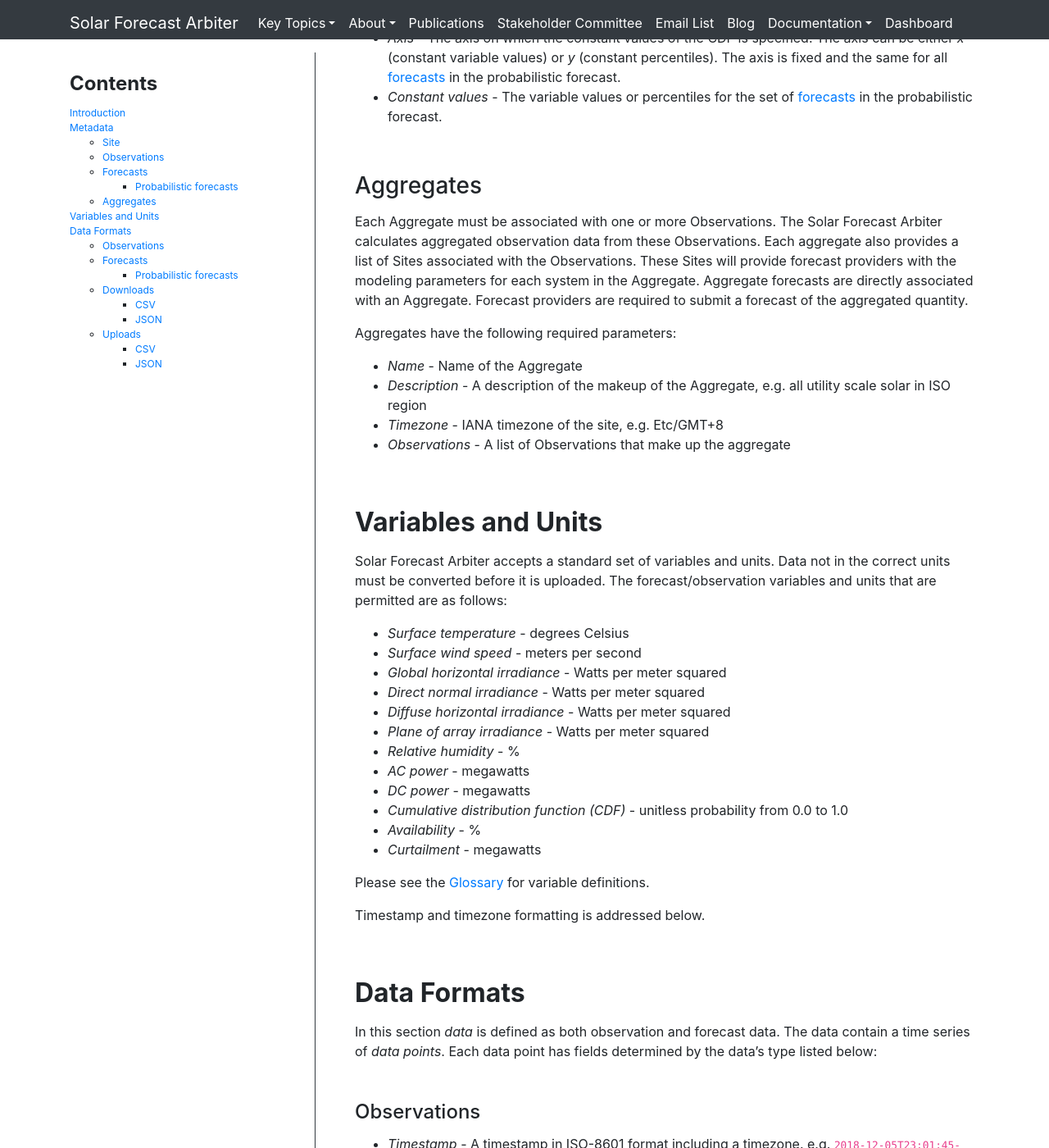
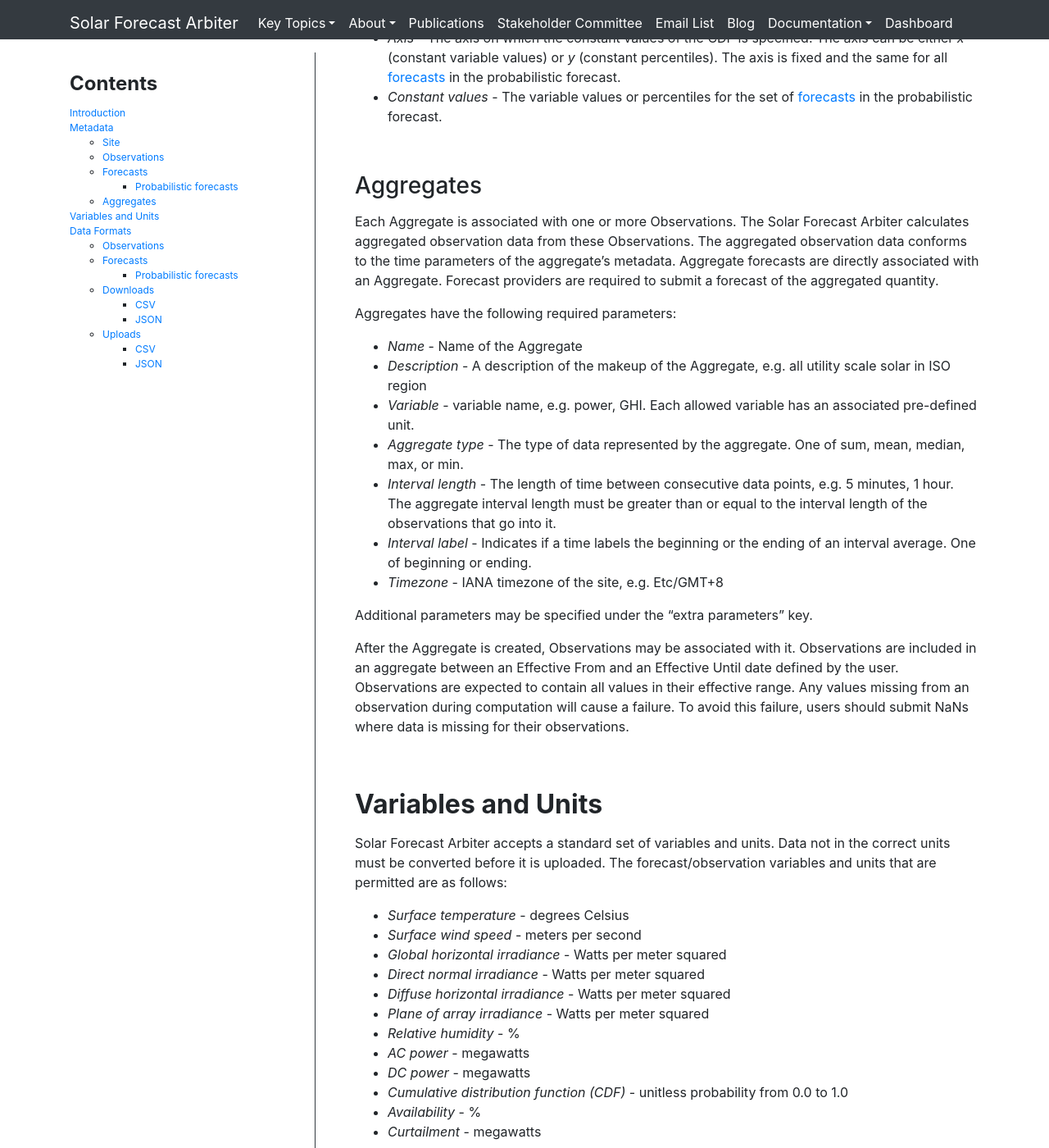
Before and after one commit to SolarArbiter/SolarArbiter.github.io, a Jekyll site: the page built from data_model.md, in a window 1280 px wide and 1400 px high, scrolled down 4520 px. Shown: the whole window at 82% size. Built offline with Jekyll 4.4.1, drawn with Linux system fonts in a browser that asks for light colours; our own code applies the rules of GitHub Pages for plain Markdown files.

Commit message:
fix aggregate section

```diff
--- a/data_model.md
+++ b/data_model.md
@@ -243,22 +243,38 @@ of forecast parameters):
 ### Aggregates
 {: .anchor}
 
-Each Aggregate must be associated with one or more Observations. The Solar
-Forecast Arbiter calculates aggregated observation data
-from these Observations. Each aggregate also provides a list of
-Sites associated with the Observations. These Sites will provide
-forecast providers with the modeling parameters for each system in the
-Aggregate. Aggregate forecasts are directly associated with an
-Aggregate. Forecast providers are required to submit a forecast of
-the aggregated quantity.
+Each Aggregate is associated with one or more Observations. The Solar
+Forecast Arbiter calculates aggregated observation data from these
+Observations. The aggregated observation data conforms to the time
+parameters of the aggregate's metadata. Aggregate forecasts are directly
+associated with an Aggregate. Forecast providers are required to submit
+a forecast of the aggregated quantity.
 
 Aggregates have the following required parameters:
 
 -   *Name* - Name of the Aggregate
 -   *Description* - A description of the makeup of the Aggregate, e.g. all
     utility scale solar in ISO region
+-   *Variable* - variable name, e.g. power, GHI. Each allowed variable has
+    an associated pre-defined unit.
+-   *Aggregate type* - The type of data represented by the aggregate.
+    One of sum, mean, median, max, or min.
+-   *Interval length* - The length of time between consecutive data points,
+    e.g. 5 minutes, 1 hour. The aggregate interval length must be greater
+    than or equal to the interval length of the observations that go into it.
+-   *Interval label* - Indicates if a time labels the beginning or the
+    ending of an interval average. One of beginning or ending.
 -   *Timezone* - IANA timezone of the site, e.g. Etc/GMT+8
--   *Observations* - A list of Observations that make up the aggregate
+
+Additional parameters may be specified under the “extra parameters” key.
+
+After the Aggregate is created, Observations may be associated with it.
+Observations are included in an aggregate between an Effective From and
+an Effective Until date defined by the user. Observations are expected
+to contain all values in their effective range. Any values missing from
+an observation during computation will cause a failure. To avoid this
+failure, users should submit NaNs where data is missing for their
+observations.
 
 ## Variables and Units
 {: .anchor}
```
